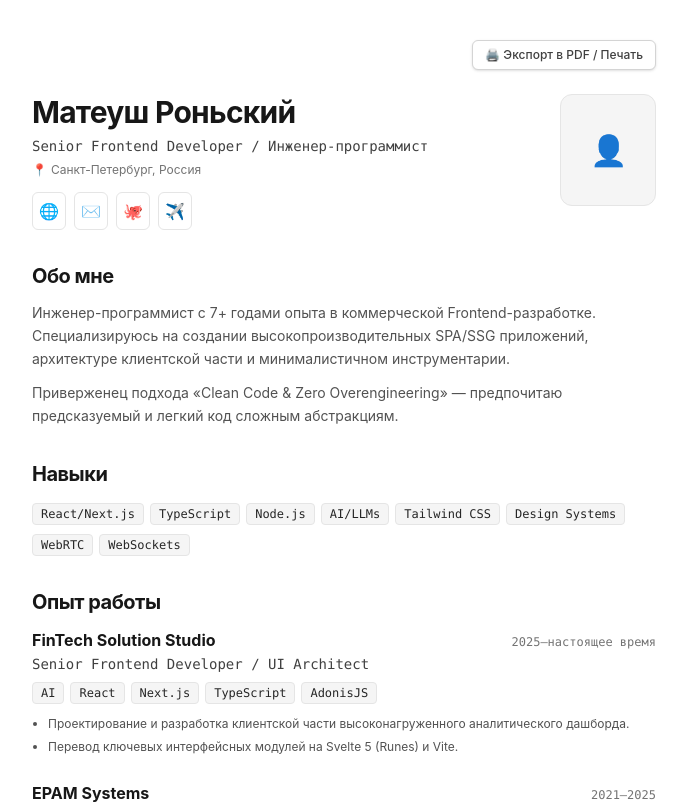
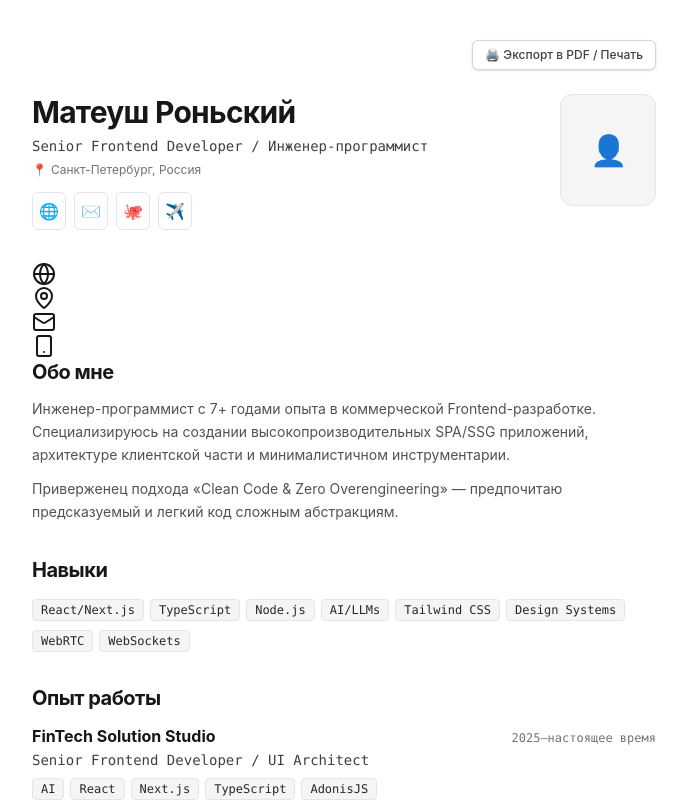
Before and after one commit to kagulion/prosto-cv, a SvelteKit app: page / in a window 1280 px wide. Shown: the top 804 px of the page, without its empty margins (296-983 px from the left). Built offline with nearby package versions, Linux system fonts and the light colour scheme.

Commit message:
feat: add lucide icons

```diff
--- a/package.json
+++ b/package.json
@@ -24,5 +24,8 @@
       "version": "^0.8.1",
       "onFail": "ignore"
     }
+  },
+  "dependencies": {
+    "@lucide/svelte": "^1.46.0"
   }
 }
--- a/src/routes/+page.svelte
+++ b/src/routes/+page.svelte
@@ -1,6 +1,8 @@
 <script>
   let { data } = $props();
   let resumeData = $derived(data.resume);
+
+  import { Globe, MapPin, Mail, Smartphone } from "@lucide/svelte/icons";
 
   import Header from "$lib/components/Header.svelte";
   import Badge from "$lib/components/Badge.svelte";
@@ -32,10 +34,17 @@
     <button
       type="button"
       onclick={() => window.print()}
-      class="inline-flex items-center gap-1.5 px-3 py-1.5 text-xs font-medium rounded-md border border-neutral-300 bg-white text-neutral-700 hover:bg-neutral-50 shadow-sm cursor-pointer">🖨️ Экспорт в PDF / Печать</button>
+      class="inline-flex items-center gap-1.5 px-3 py-1.5 text-xs font-medium rounded-md border border-neutral-300 bg-white text-neutral-700 hover:bg-neutral-50 shadow-sm cursor-pointer"
+      >🖨️ Экспорт в PDF / Печать</button
+    >
   </div>
+
   <!-- Шапка -->
   <Header {...resumeData} />
+  <Globe />
+  <MapPin />
+  <Mail />
+  <Smartphone />
 
   <!-- Обо мне -->
   <Section title="Обо мне">
```
Also changed, not shown: 1 other file (tests, documents, lock files or other folders). Lines whose indentation alone changed are shown as unchanged.
